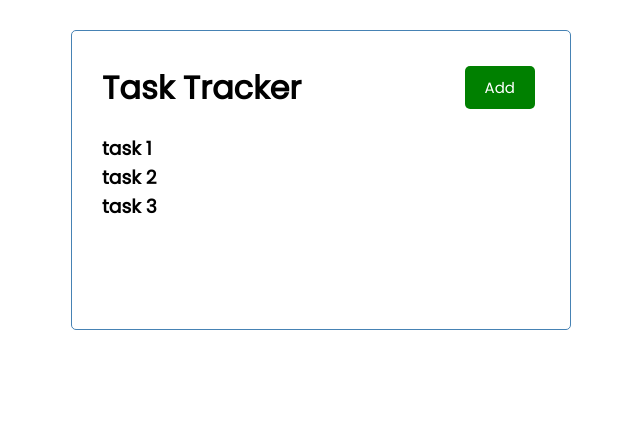
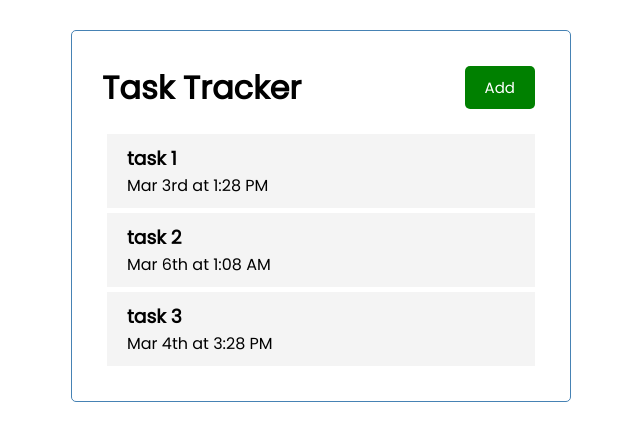
Before and after one commit to mikaling/task-tracker, a React (Create React App) app: page / in a window 1280 px wide. Shown: the top 440 px of the page, without its empty margins (319-959 px from the left). Built offline with nearby package versions, Linux system fonts and the light colour scheme.

Commit message:
Added Task component and refactored Tasks component

```diff
--- /dev/null
+++ b/src/components/Task.js
@@ -0,0 +1,12 @@
+import React from 'react'
+
+const Task = ({ task }) => {
+    return (
+        <div className='task'>
+            <h3>{ task.text }</h3>
+            <p>{ task.day }</p>
+        </div>
+    )
+}
+
+export default Task
--- a/src/components/Tasks.js
+++ b/src/components/Tasks.js
@@ -1,13 +1,15 @@
 import React from 'react'
+import Task from './Task'
 
-
-const Tasks = ({tasks}) => {
+const Tasks = ({ tasks }) => {
 
 
 
     return (
         <>
-            {tasks.map((task) => (<h3 key={task.id}>{task.text}</h3>))}
+            {tasks.map((task) => (
+                <Task key={task.id} task={task}/>
+            ))}
         </>
     )
 }
```
